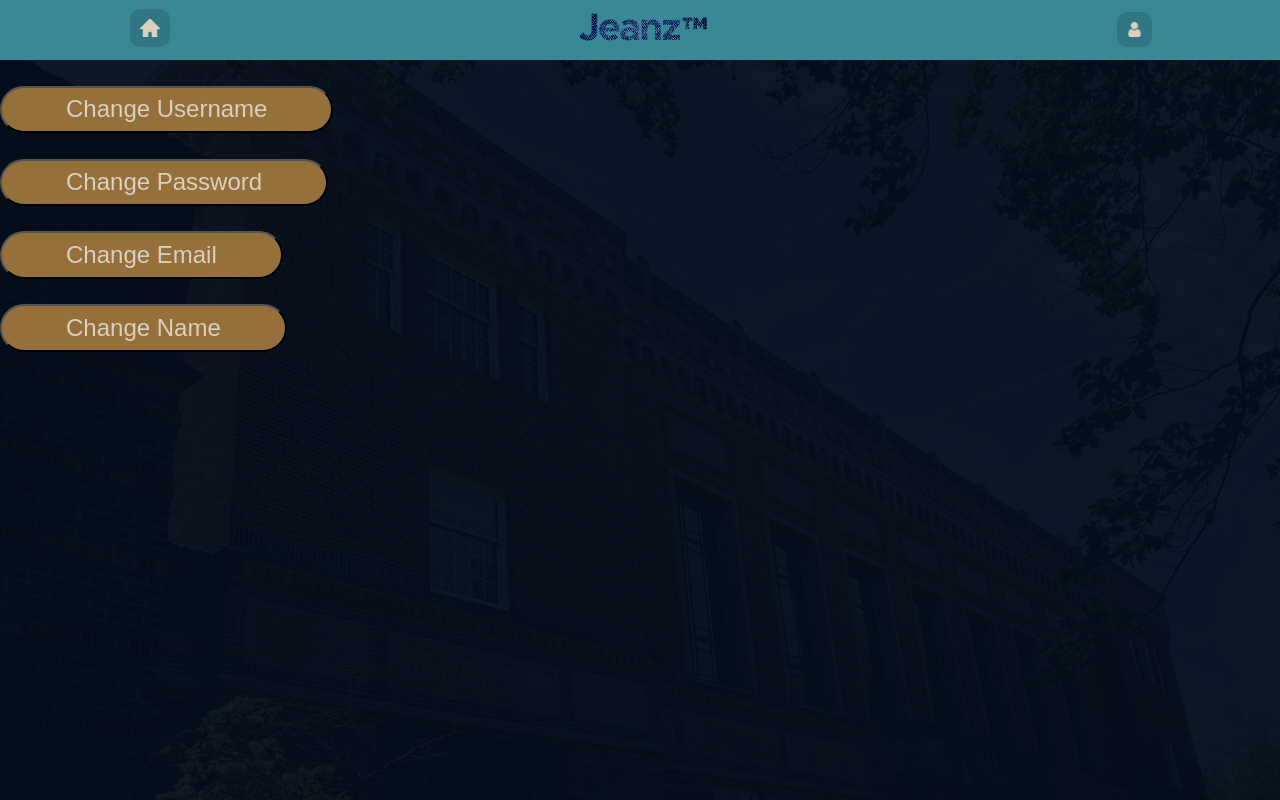
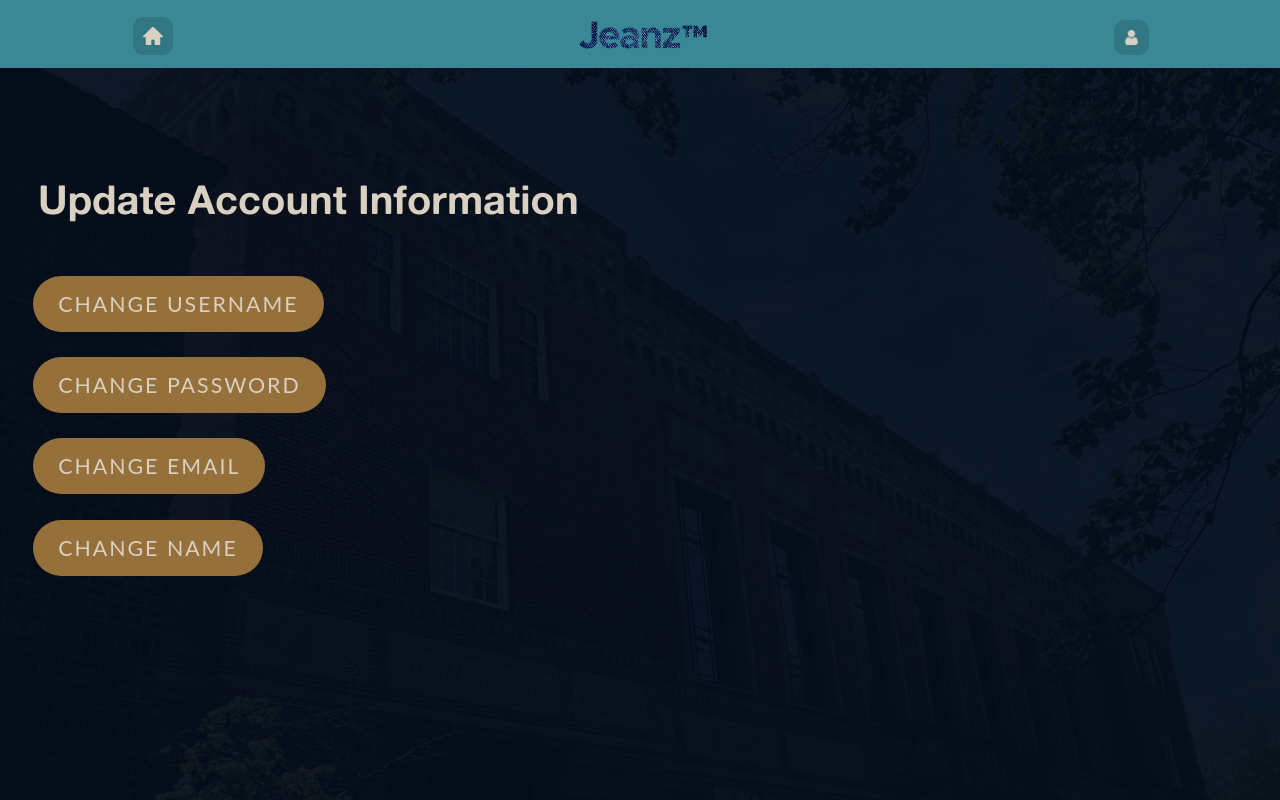
Before and after one commit to AmonDestroyer/cs422-proj2, a Django app: page /users/update-account in a window 1280 px wide; the page is wider, and only the part inside the window is pictured. Run offline with Django 4.2, Linux system fonts and the light colour scheme; the visitor is signed in with stand-in values (Sample User, id 1); parts of the project's set-up code (start-up, migrations or seed data) failed here and were passed over; some web fonts are replaced.

Commit message:
account info stylingabdflgerlfahjdk

```diff
--- a/cs_degree_planner/users/templates/users/update_account.html
+++ b/cs_degree_planner/users/templates/users/update_account.html
@@ -20,6 +20,9 @@ TODO: file description
 <link rel="stylesheet" href="{% static 'css/navbar.css' %}">
 
 <style>
+			@font-face { font-family: AlteHaasGrotesk; src: url("{% static 'fonts/AlteHaasGroteskRegular.ttf' %}"); }
+ @font-face { font-family: AlteHaasGrotesk; font-weight: bold; src: url("{% static 'fonts/AlteHaasGroteskBold.ttf' %}");}
+		@font-face { font-family: Lato; src: url("{% static 'fonts/Lato-Regular.ttf' %}"); }
       html {
 max-width: 100%;
   overflow-x: hidden;
@@ -28,21 +31,35 @@ min-height:100%;
     background-size:cover;
 }
   body {
+
     text-align: left;
-    margin: 0;
     padding: 0;
     background:rgba(0,0,0,0.00);
   }
 
   .homelog {
-    margin-left: 0;
+	  border: none;
+	  padding: 15px 25px;
+	font-size: 16pt;
     margin-top: 2%;
+	  font-family: Lato;
+	  letter-spacing: 2px;
   }
+	h1 {
+		font-size: 30pt;
+		color: #d9d0c1;
+		padding: 80px 30px 0px 30px;
+	}
+
+	p {
+		margin-left: 50px;
+	}
 
 </style>
 </head>
 
 <body>
+	<h1>Update Account Information</h1>
 {% if messages %}
 {% for message in messages %}
     <p><b>{{ message }}</b></p>
@@ -56,19 +73,19 @@ min-height:100%;
 
 <div id="username-section">
     {% comment %} <p>Username: <span id="username">{{ request.user.username }}</span></p> {% endcomment %}
-    <button id="change-username-btn" class="homelog">Change Username</button>
+    <button id="change-username-btn" class="homelog">CHANGE USERNAME</button>
   </div>
 
   <div id="password-section">
-    <button id="change-password-btn" class="homelog">Change Password</button>
+    <button id="change-password-btn" class="homelog">CHANGE PASSWORD</button>
   </div>
 
   <div id="email-section">
-    <button id="change-email-btn" class="homelog">Change Email</button>
+    <button id="change-email-btn" class="homelog">CHANGE EMAIL</button>
   </div>
 
   <div id="name-section">
-    <button id="change-name-btn" class="homelog">Change Name</button>
+    <button id="change-name-btn" class="homelog">CHANGE NAME</button>
   </div>
 
   <!-- Username Update Form -->
```
Also changed, not shown: 1 other file.
